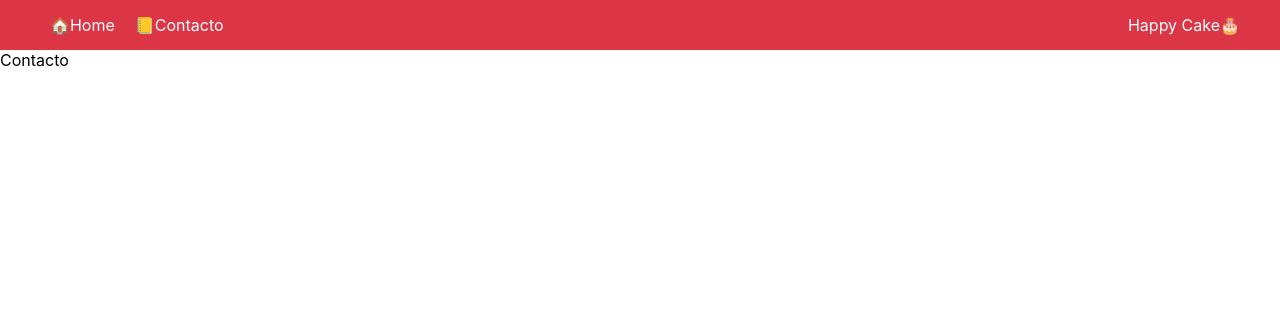
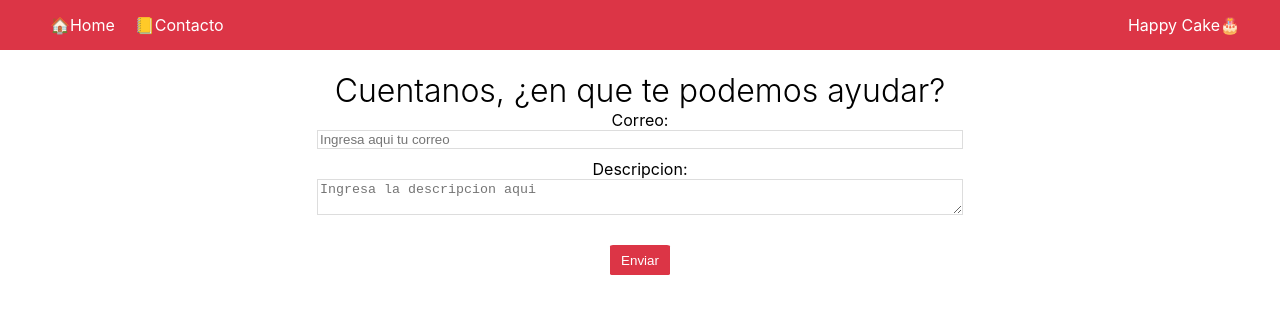
Before and after one commit to jcartronics/happy-cake, a React (Create React App) app: page /contacto in a window 1280 px wide. Shown: the top 314 px of the page. Built offline with nearby package versions, Linux system fonts and the light colour scheme.

Commit message:
Agrega vista contacto

```diff
--- a/src/App.css
+++ b/src/App.css
@@ -68,21 +68,49 @@
   list-style: none;
 }
 
-.home {
+.page {
   text-align: center;
 }
 
-.home .title {
+.page .title {
   font-weight: 300;
   margin-bottom: 0;
 }
 
-.home .sub-title {
+.page .sub-title {
   margin: 0;
   padding: 10px;
 }
 
-.home .home-logo{
+.page .home-logo{
   font-size: 60px;
   font-style: normal;
 }
+
+.page-error {
+  text-align: center;
+}
+
+.form-contacto {
+  display: flex;
+  justify-content: center;
+  flex-direction: column;
+}
+
+.form-contacto input,
+textarea {
+  width: 50%;
+  margin: auto;
+  margin-bottom: 10px;
+  border: 1px solid #ddd;
+}
+
+.form-contacto input[type="submit"] {
+  margin-top: 20px;
+  width: 60px;
+  height: 30px;
+  background-color: #dc3546;
+  color: white;
+  border: none;
+  border-radius: 5%;
+}
--- a/src/App.js
+++ b/src/App.js
@@ -3,6 +3,7 @@ import { BrowserRouter, Routes, Route } from 'react-router-dom';
 import { Navbar } from './components/Navbar';
 import { Home } from './views/Home';
 import { Contacto } from './views/Contacto';
+import { NotFound } from './views/NotFound';
 
 function App() {
   return (
@@ -13,6 +14,7 @@ function App() {
         <Routes>
           <Route path='/' element={<Home/>}/>
           <Route path='/contacto' element={<Contacto/>}/>
+          <Route path='*' element={<NotFound/>}/>
         </Routes>
       </BrowserRouter>
     </div>
--- a/src/views/Contacto.js
+++ b/src/views/Contacto.js
@@ -2,6 +2,18 @@ import React from 'react'
 
 export const Contacto = () => {
   return (
-    <div>Contacto</div>
+    <div className='page'>
+        <h1 className='title'>Cuentanos, ¿en que te podemos ayudar?</h1>
+
+        <form className='form-contacto' action="mailto:jcar-95@hotmail.com" method='get'>
+            <label htmlFor="email">Correo:</label>
+            <input type="email" name="email" placeholder='Ingresa aqui tu correo'/>
+            <input type="hidden" name="subject" value="Contacto happycake" />
+            <label htmlFor="body">Descripcion:</label>
+            <textarea name="body" placeholder='Ingresa la descripcion aqui'/>
+
+            <input type="submit" value="Enviar" />
+        </form>
+    </div>
   )
 }
--- a/src/views/Home.js
+++ b/src/views/Home.js
@@ -2,7 +2,7 @@ import React from 'react'
 
 export const Home = () => {
   return (
-    <div className='home'>
+    <div className='page'>
         <h1 className='title'>Bienvenido a <strong>Happy Cake</strong></h1>
         <p className='sub-title'>El lugar de los pasteles felices</p>
         <i className='home-logo'>🎂</i>
--- a/src/views/NotFound.js
+++ b/src/views/NotFound.js
@@ -2,6 +2,6 @@ import React from 'react'
 
 export const NotFound = () => {
   return (
-    <div>NotFound</div>
+    <h1 className='page-error'>Error 404 - La ruta que intentas consultar no existe :/ </h1>
   )
 }
```
